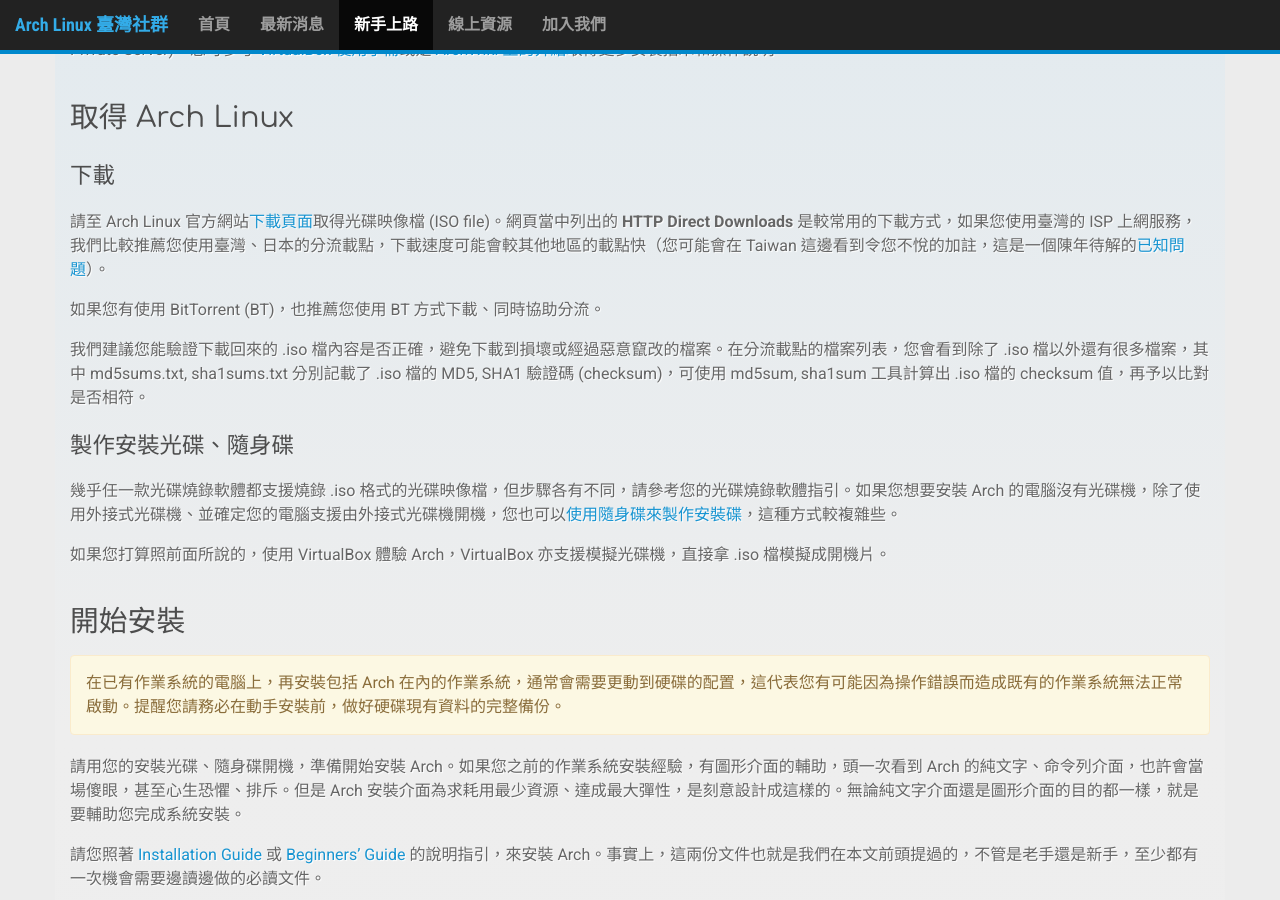
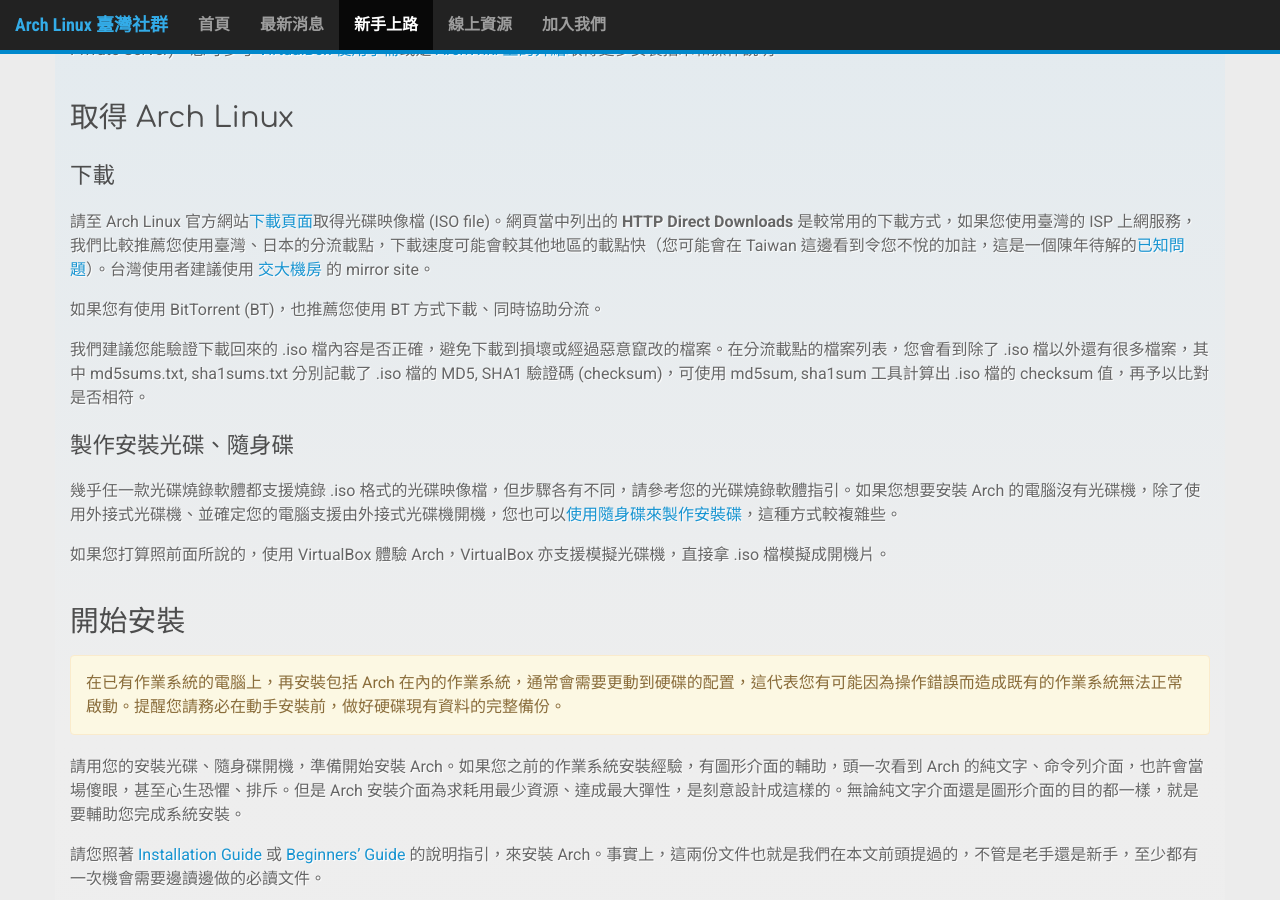
Before and after one commit to linux-taiwan/arch.linux.org.tw, a Jekyll site: the page built from getting-started/index.md, in a window 1280 px wide and 900 px high, scrolled down 722 px. Built offline with Jekyll 4.4.1, drawn with Linux system fonts in a browser that asks for light colours; nearby versions of some CDN libraries; library files that are not in the unit come from our copies; Markdown is read by kramdown in place of the engine named in the settings.

Commit message:
建議使用我們系上機房的 mirror

```diff
--- a/getting-started/index.md
+++ b/getting-started/index.md
@@ -42,7 +42,7 @@
 
 ## 下載
 
-請至 Arch Linux 官方網站[下載頁面]取得光碟映像檔 (ISO file)。網頁當中列出的 **HTTP Direct Downloads** 是較常用的下載方式，如果您使用臺灣的 ISP 上網服務，我們比較推薦您使用臺灣、日本的分流載點，下載速度可能會較其他地區的載點快（您可能會在 Taiwan 這邊看到令您不悅的加註，這是一個陳年待解的[已知問題]）。
+請至 Arch Linux 官方網站[下載頁面]取得光碟映像檔 (ISO file)。網頁當中列出的 **HTTP Direct Downloads** 是較常用的下載方式，如果您使用臺灣的 ISP 上網服務，我們比較推薦您使用臺灣、日本的分流載點，下載速度可能會較其他地區的載點快（您可能會在 Taiwan 這邊看到令您不悅的加註，這是一個陳年待解的[已知問題]）。台灣使用者建議使用 [交大機房] 的 mirror site。
 
 如果您有使用 BitTorrent (BT)，也推薦您使用 BT 方式下載、同時協助分流。
 
@@ -50,6 +50,9 @@
 
 [下載頁面]: https://www.archlinux.org/download/
 [已知問題]: https://bugs.archlinux.org/task/30444
+[交大機房]: http://linux.cs.nctu.edu.tw/archlinux/iso/
+
+
 
 ## 製作安裝光碟、隨身碟
 
```
